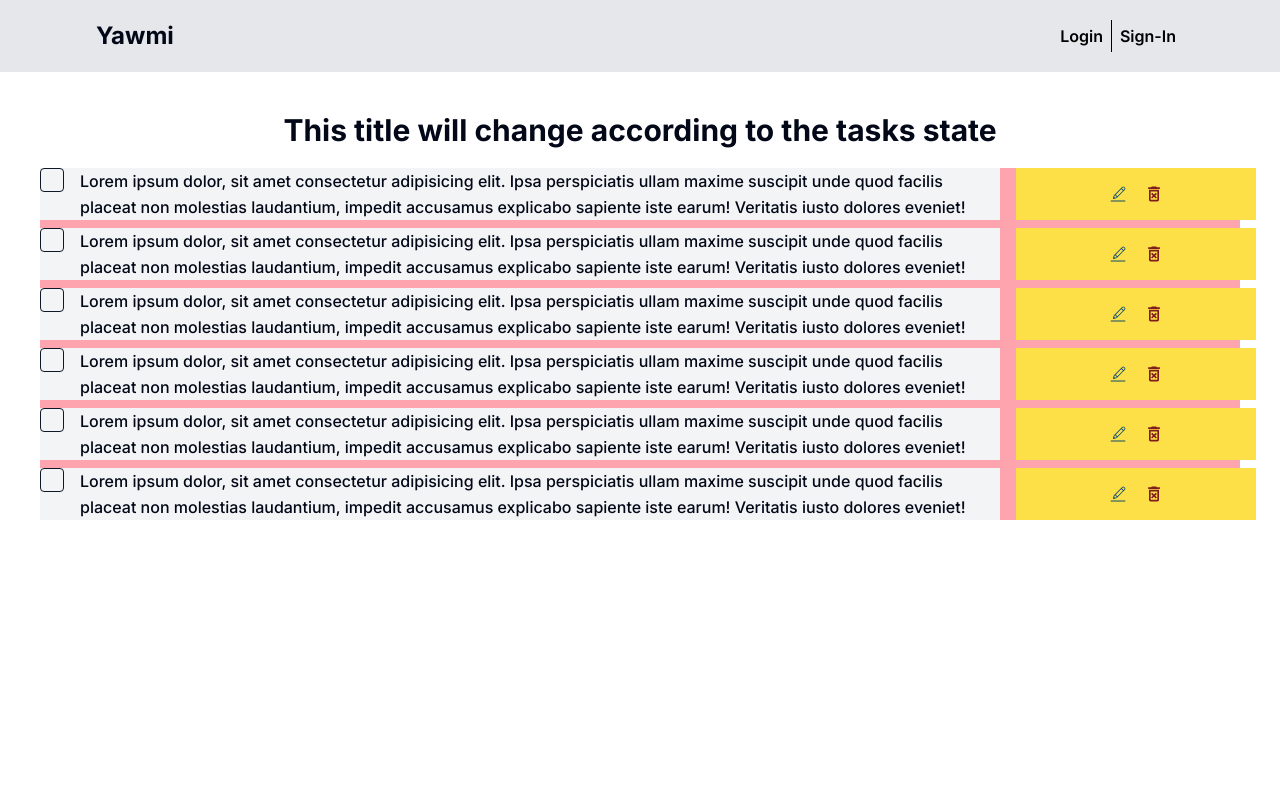
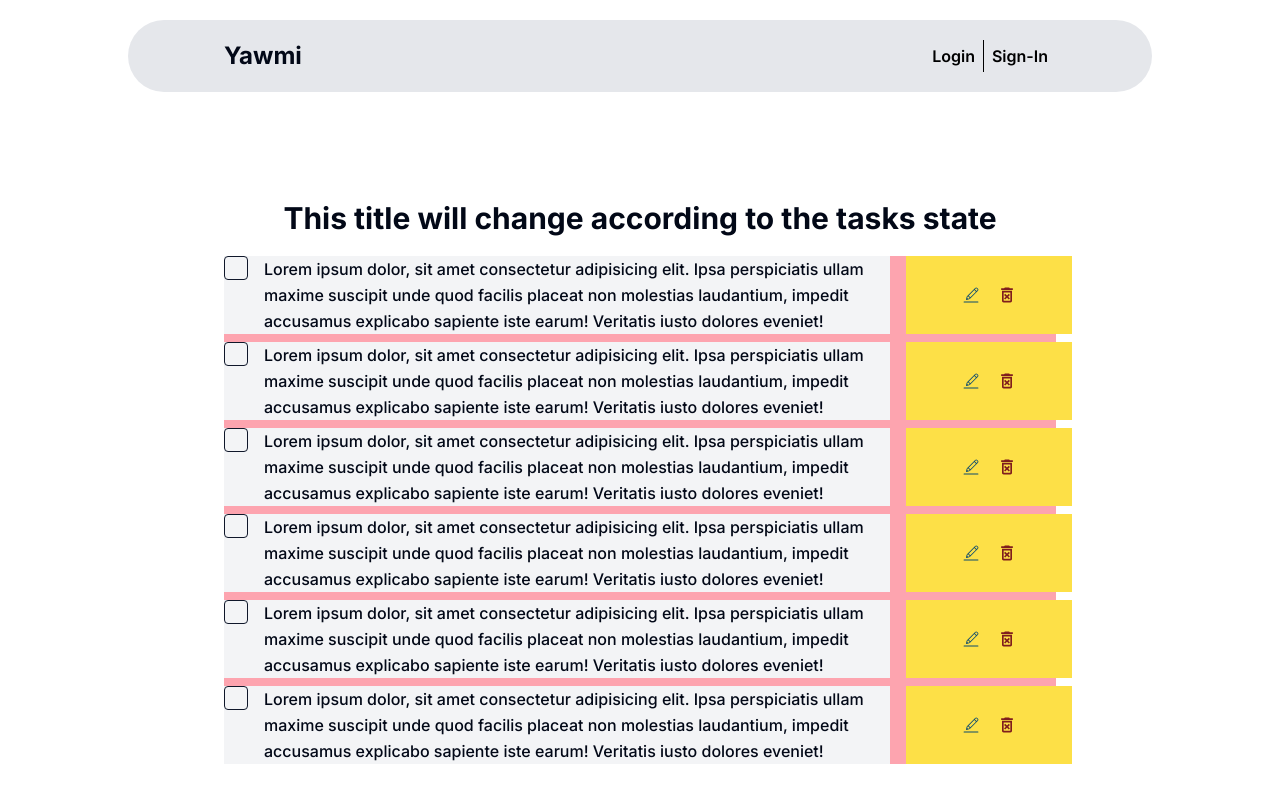
Before and after one commit to NourEssalam/yawmi, a Next.js app: page /to-do in a window 1280 px wide. Shown: the top 802 px of the page. Built offline with nearby package versions, Linux system fonts and the light colour scheme.

Commit message:
add the coantainer utility and make rounded header

```diff
--- a/app/globals.css
+++ b/app/globals.css
@@ -69,8 +69,8 @@
   }
 }
 
-@layer components {
+@layer utilities {
   .container {
-    @apply lg:py-12 lg:px-24 mx-auto max-w-7xl;
+    @apply max-w-screen-lg lg:py-12 lg:px-24 mx-auto;
   }
 }
--- a/app/to-do/page.tsx
+++ b/app/to-do/page.tsx
@@ -5,7 +5,7 @@ import { useState } from "react";
 export default function ToDo() {
   const [current, setCurrent] = useState("");
   return (
-    <div className="flex  flex-col items-center justify-between px-10 py-10   mx-auto ">
+    <div className="container flex  flex-col items-center justify-between">
       <h1 className="text-3xl font-bold mb-5">
         {current ? "" : "This title will change according to  the tasks state"}
       </h1>
--- a/components/Header.tsx
+++ b/components/Header.tsx
@@ -2,7 +2,7 @@ import Link from "next/link";
 
 export default function Header() {
   return (
-    <header className="flex sticky top-0 z-10 items-center justify-between md:py-5 px-5 md:px-24 max-w-7xl mx-auto  bg-gray-200 ">
+    <header className="flex sticky md:top-5 z-10 items-center mb-20 md:rounded-full  justify-between md:py-5 px-5 md:px-24 md:max-w-screen-sm lg:max-w-screen-lg mx-auto  bg-gray-200 ">
       <Link href="/" className="text-2xl font-bold">
         Yawmi
       </Link>
```
